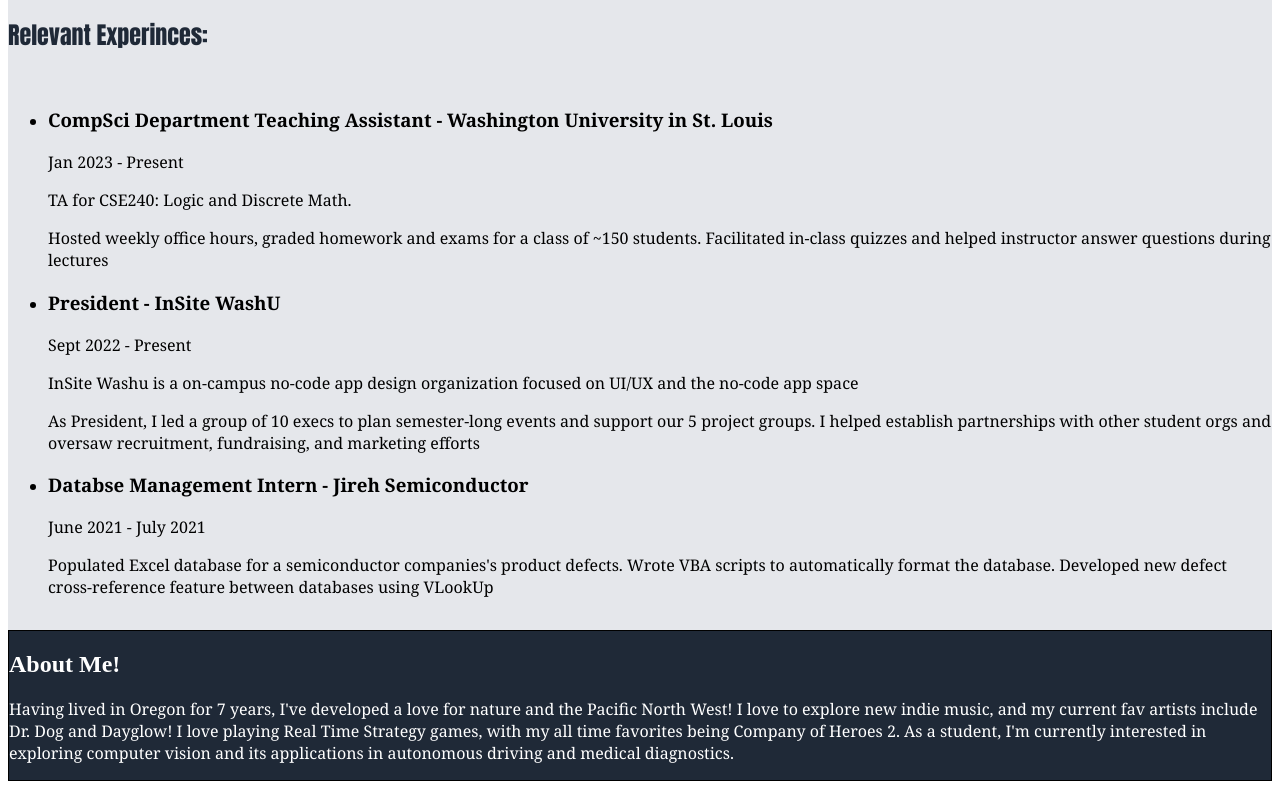
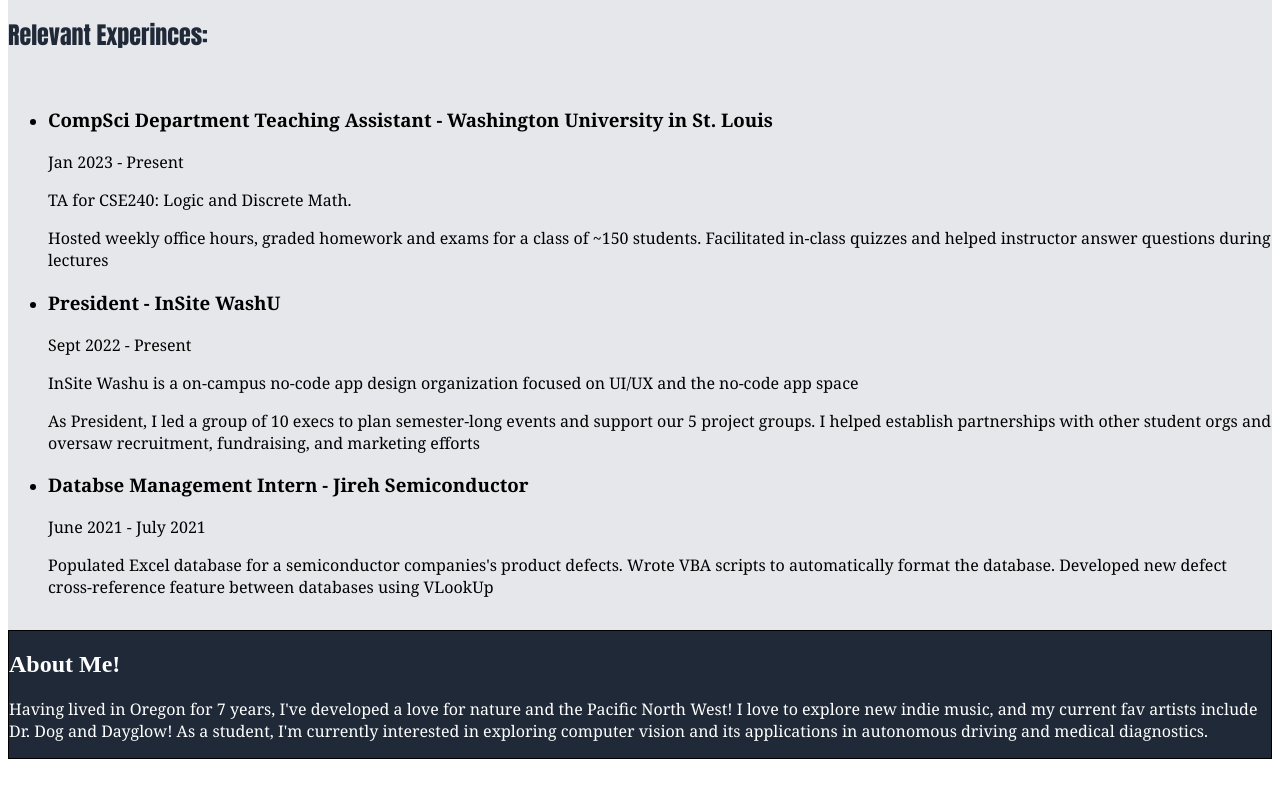
Before and after one commit to SmallChungus1/Smallchungus1.github.io, a plain HTML site: page index.html in a window 1280 px wide. Shown: the part 817-1606 px from the top of the page. After the commit the page ends 1584 px from the top, so only its background shows below. Drawn offline with Linux system fonts and the light colour scheme.

Commit message:
changed about me section1

```diff
--- a/index.html
+++ b/index.html
@@ -82,7 +82,7 @@
 
     <div class="AbtMe">
         <h2 id="AbtMeHeader">About Me!</h2>
-        <p>Having lived in Oregon for 7 years, I've developed a love for nature and the Pacific North West! I love to explore new indie music, and my current fav artists include Dr. Dog and Dayglow! I love playing Real Time Strategy games, with my all time favorites being Company of Heroes 2. As a student, I'm currently interested in exploring computer vision and its applications in autonomous driving and medical diagnostics.</p>
+        <p>Having lived in Oregon for 7 years, I've developed a love for nature and the Pacific North West! I love to explore new indie music, and my current fav artists include Dr. Dog and Dayglow! As a student, I'm currently interested in exploring computer vision and its applications in autonomous driving and medical diagnostics.</p>
     </div>
 
 </body>
```
